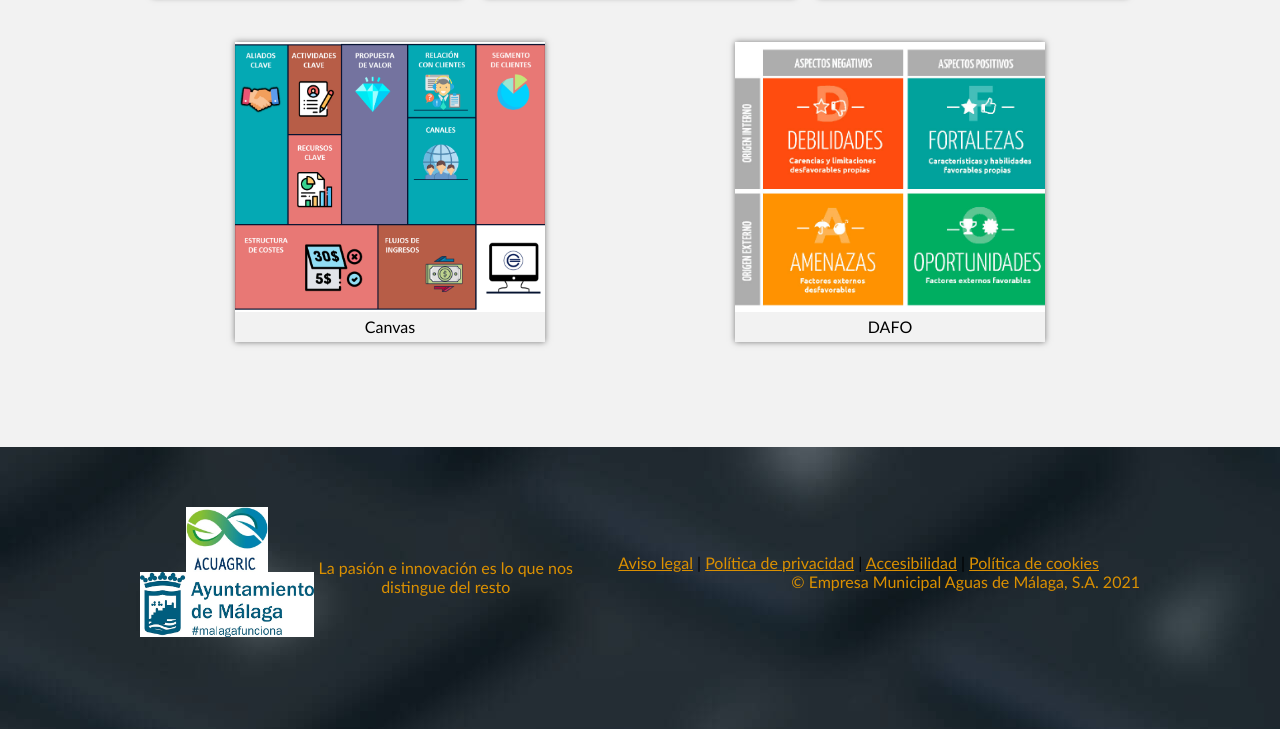
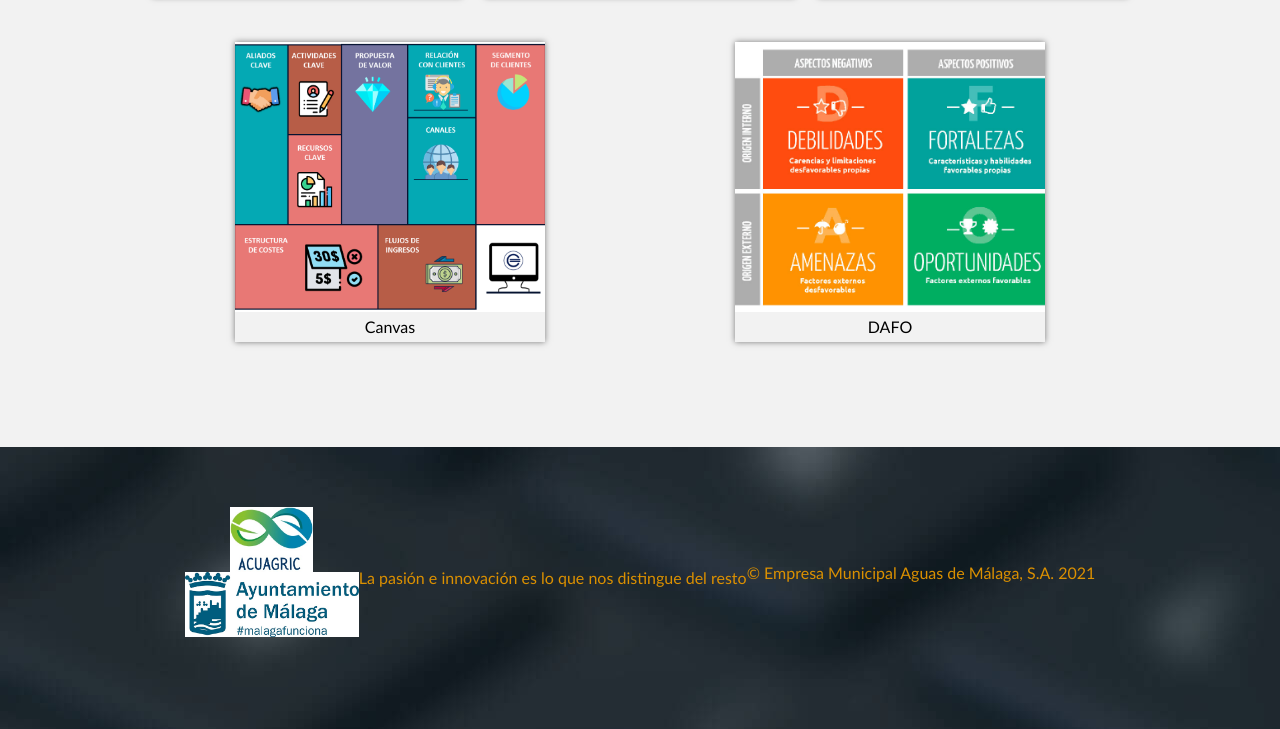
Before and after one commit to Acuagric/Grupo4, a plain HTML site: page index.html in a window 1280 px wide. Shown: the part 2513-3242 px from the top of the page. Drawn offline with Linux system fonts and the light colour scheme.

Commit message:
Update index.html

```diff
--- a/index.html
+++ b/index.html
@@ -192,15 +192,13 @@
                 <div class="segunda-foto">
                     <img src="img/ayto.jpg" alt="">
                 </div>
+
             </div>
 
             <p>La pasión e innovación es lo que nos distingue del resto</p>
 
             <div class="bottom-footer">
-                <a href="/aviso-legal">Aviso legal</a> |
-                <a href="/politica-privacidad">Política de privacidad</a> |
-                <a href="/accesibilidad">Accesibilidad</a> |
-                <a href="/politica-cookies">Política de cookies</a>
+
                 <a style="float:right">© Empresa Municipal Aguas de Málaga, S.A. 2021</a>
                 </div>
         </div>
```
